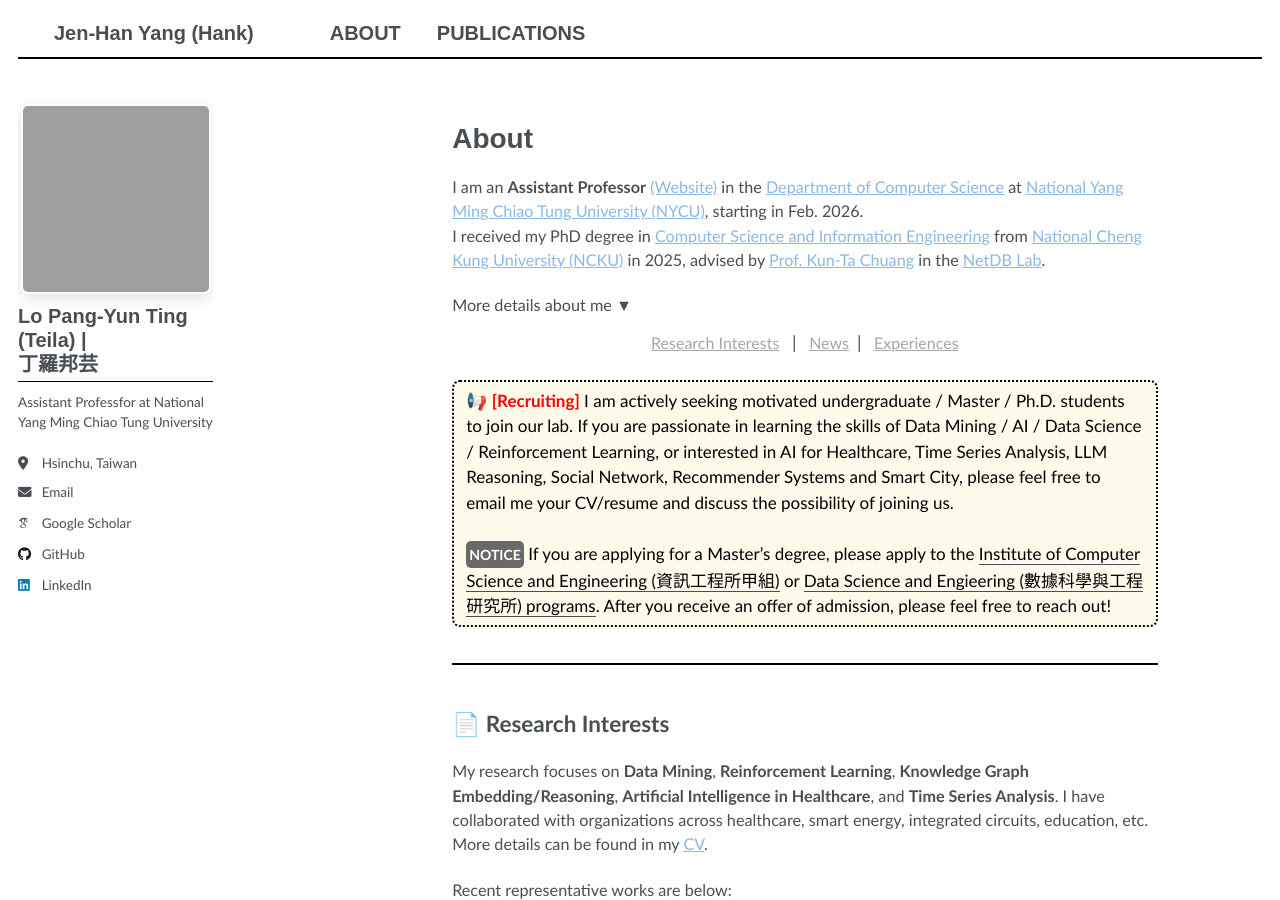
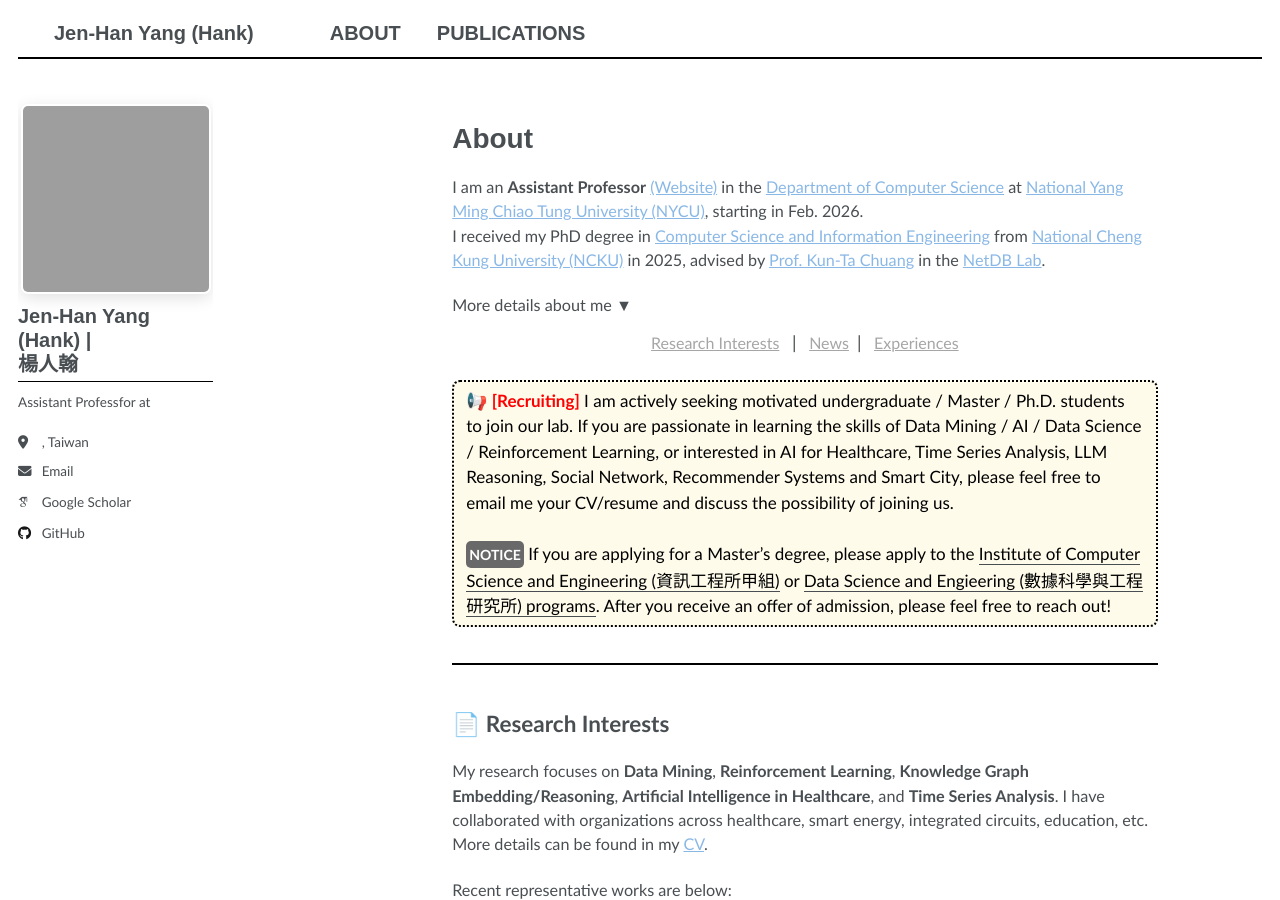
Before and after one commit to jenhany/jenhany.github.io, a Jekyll site: the page built from _pages/about.md, in a window 1280 px wide and 900 px high. Built offline with Jekyll 4.4.1, drawn with Linux system fonts in a browser that asks for light colours; emoji names are drawn with the system emoji font; some web fonts are replaced; a script that is not in the unit is left out.

Commit message:
Update _config.yml

```diff
--- a/_config.yml
+++ b/_config.yml
@@ -23,18 +23,18 @@ repository               : "jenhany/jenhany.github.io"
 author:
   # Biographic information
   avatar           : "avatar.png"
-  name             : "Lo Pang-Yun Ting (Teila) | 丁羅邦芸"
+  name             : "Jen-Han Yang (Hank) | 楊人翰"
   pronouns         : # example: "she/her"
-  bio              : "Assistant Professfor at National Yang Ming Chiao Tung University"
-  location         : "Hsinchu, Taiwan"
+  bio              : "Assistant Professfor at "
+  location         : ", Taiwan"
   employer         : # "NCKU"
   uri              : # URL
-  email            : "lpyting@nycu.edu.tw"
+  email            : "@nycu.edu.tw"
 
   # Academic websites
   academia         : # URL
   arxiv            : # URL - Update with the correct link to your profile
-  googlescholar    : "https://scholar.google.com/citations?user=iOzucagAAAAJ&hl=en&authuser=4"
+  googlescholar    : "https://scholar.google.com/citations?hl=en&user=m4syOQkAAAAJ&view_op=list_works&sortby=pubdate"
   inspire-hep      : # URL
   impactstory      : # URL
   semantic         : # URL
@@ -45,7 +45,7 @@ author:
   bitbucket        : # Username - Update with your username on the site
   codepen          : # Username
   dribbble         : # Username
-  github           : "LPYTing"
+  github           : "jenhany"
   kaggle           : # Username
   stackoverflow    : # User number or user number and name (i.e., use "1" or "1/jeff-atwood")
 
@@ -60,7 +60,7 @@ author:
   keybase          : # Username
   instagram        : # Username
   lastfm           : # Username
-  linkedin         : "lo-pang-yun-ting-teila-5a7ab2144"
+  linkedin         : # Username
   mastodon         : # URL
   medium           : # URL
   pinterest        : # Username
```
